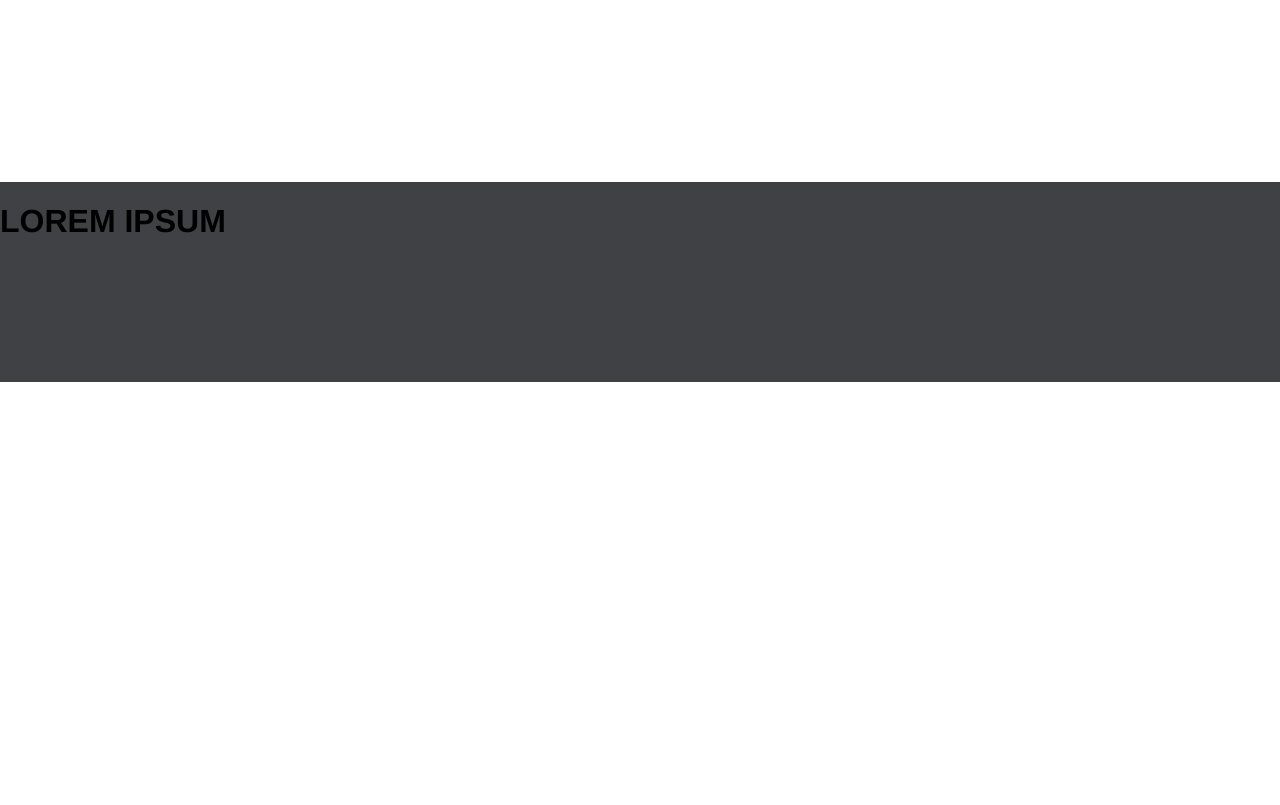
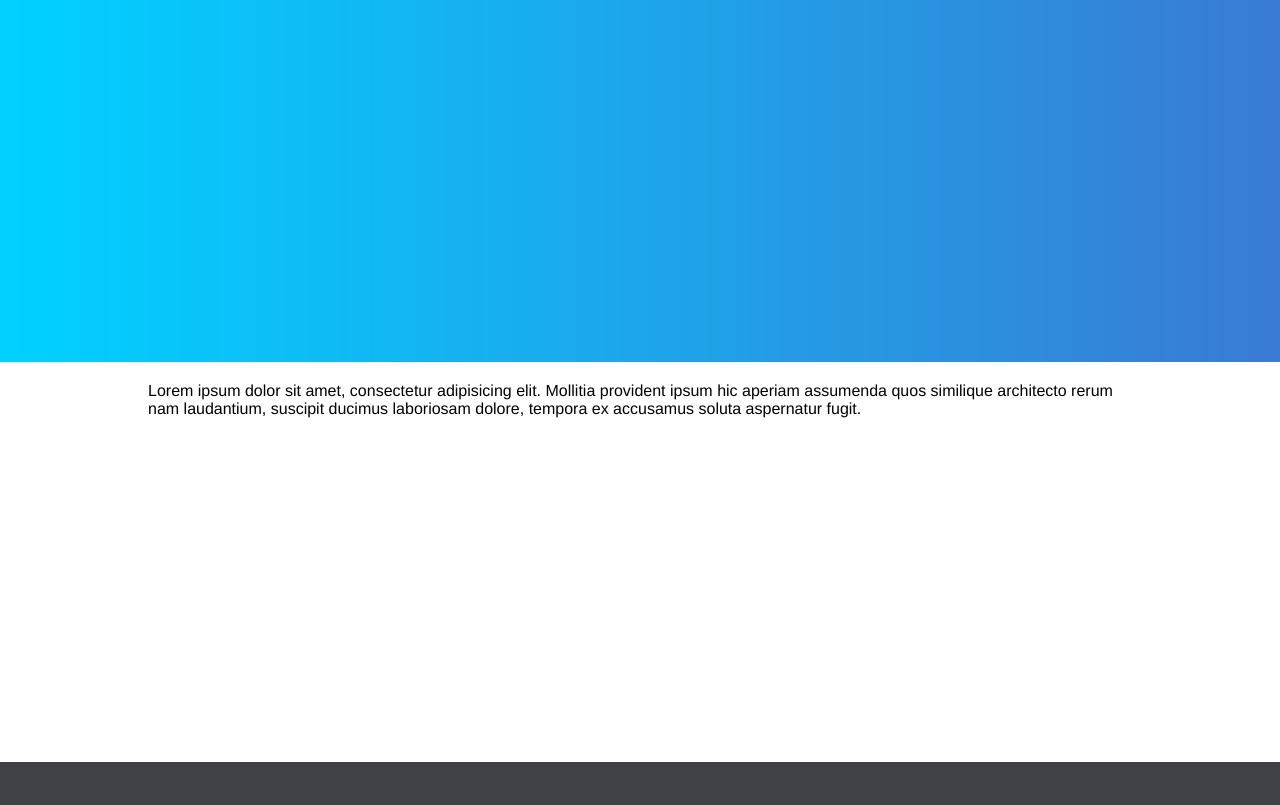
Before and after one commit to car-rental-app/Car-Rent-Project, a website: page app/index.html in a window 1280 px wide. Shown: the part 1263-2068 px from the top of the page. Before the commit the page ends 1645 px from the top, so only its background shows below. Drawn offline with Linux system fonts and the light colour scheme.

Commit message:
beta 0.5

```diff
--- a/app/index.html
+++ b/app/index.html
@@ -55,13 +55,13 @@
 			</div>
 		</div>
 	</nav>
-<!-- 	<div class="main_page_container">
+	<div class="main_page_container">
 		<div class="page_header">
 			<div class="row">
 				<div class="col-12">
 					<div class="page_header_image">
 						<div class="scale">
-							<nav class="top_menu">
+							<!-- <nav class="top_menu">
 								<div class="row">
 									<div class="col-12">
 										<div class="navbar">
@@ -83,7 +83,7 @@
 										</div>
 									</div>
 								</div>
-							</nav>
+							</nav> -->
 							<section>
 								<div class="row">
 									<div class="col-4">
@@ -145,7 +145,7 @@
 					</div>
 				</div>
 			</div>
-		</div> -->
+		</div>
 		<div class="deals_header">
 			<div class="row">
 				<div class="col-12">
@@ -354,17 +354,17 @@
 		</div>
 		<div class="space">
 			<div class="row">
-				<div class="col-12">
-
-				</div>
+				<section>
+					Lorem ipsum dolor sit amet, consectetur adipisicing elit. Mollitia provident ipsum hic aperiam assumenda quos similique architecto rerum nam laudantium, suscipit ducimus laboriosam dolore, tempora ex accusamus soluta aspernatur fugit.
+				</section>
 			</div>
 		</div>
 		<footer>
 			<div class="row">
 				<div class="col-12">
-					<div>
-						<h1>LOREM IPSUM</h1>
-					</div>
+					<section>
+
+					</section>
 				</div>
 			</div>
 		</footer>
```
